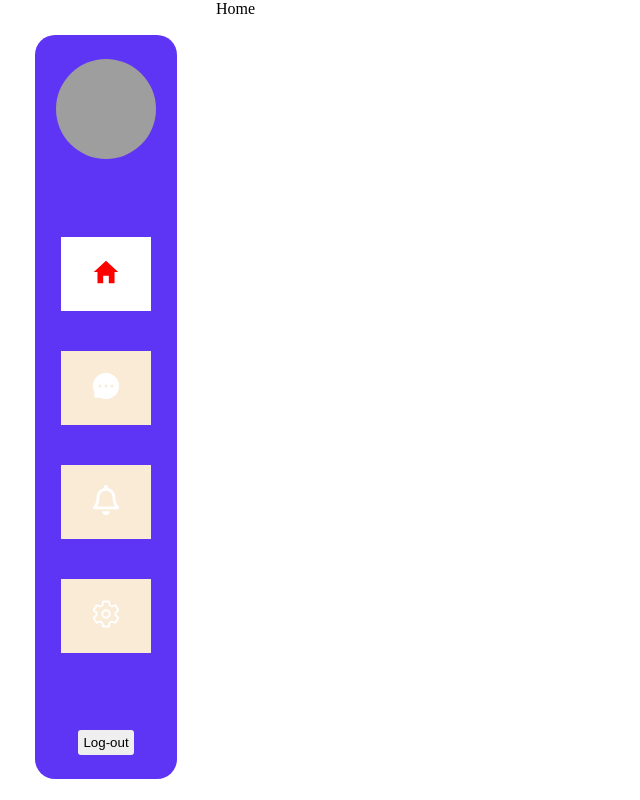
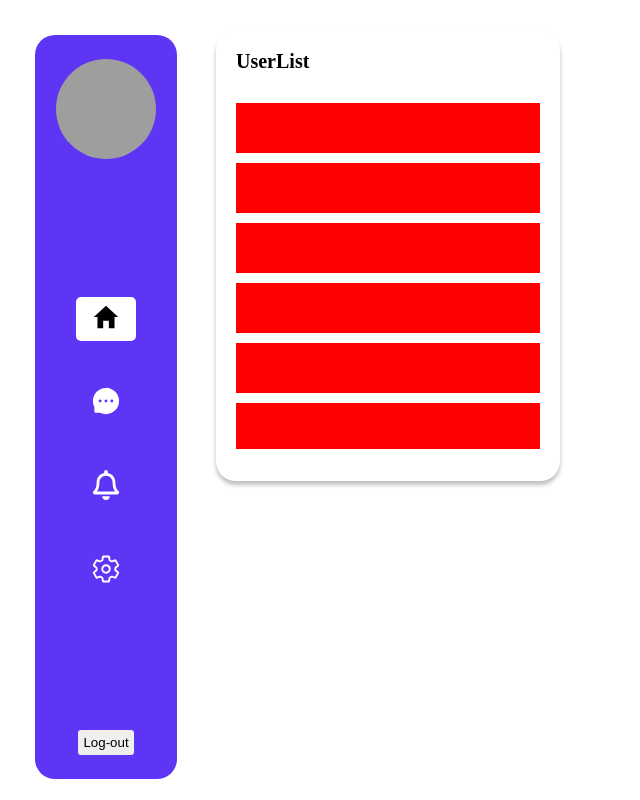
Before and after one commit to Web-Tushar/Alap_chating-app, a React (Vite) app: page /Home in a window 1280 px wide. Shown: the whole page, without its empty margins (0-640 px from the left). Built offline with nearby package versions, Linux system fonts and the light colour scheme; grey boxes are pictures that could not be loaded.

Commit message:
modal add

```diff
--- a/package.json
+++ b/package.json
@@ -14,10 +14,12 @@
     "@emotion/styled": "^11.11.5",
     "@fontsource/roboto": "^5.0.13",
     "@mui/material": "^5.15.15",
+    "formik": "^2.4.6",
     "react": "^18.2.0",
     "react-dom": "^18.2.0",
     "react-icons": "^5.2.1",
-    "react-router-dom": "^6.23.0"
+    "react-router-dom": "^6.23.0",
+    "yup": "^1.4.0"
   },
   "devDependencies": {
     "@types/react": "^18.2.66",
--- /dev/null
+++ b/src/components/home/UserList.jsx
@@ -0,0 +1,30 @@
+import React from 'react'
+import './homepage.css'
+import CardHeading from '../../utilites/CardHeading'
+
+const UserList = () => {
+  return (
+    <div className="box">
+     <CardHeading text="UserList"/>
+          <div className='useritembox'>
+               <div className="useritem"></div>
+               <div className="useritem"></div>
+               <div className="useritem"></div>
+               <div className="useritem"></div>
+               <div className="useritem"></div>
+               <div className="useritem"></div>
+               <div className="useritem"></div>
+               <div className="useritem"></div>
+               <div className="useritem"></div>
+               <div className="useritem"></div>
+               <div className="useritem"></div>
+               <div className="useritem"></div>
+
+
+
+          </div>
+    </div>
+  )
+}
+
+export default UserList
--- /dev/null
+++ b/src/components/home/homepage.css
@@ -0,0 +1,51 @@
+.box{
+     width: 344px;
+     height: 451px;
+     border-radius: 20px;
+     background: #FFF;
+     box-shadow: 0px 4px 4px 0px rgba(0, 0, 0, 0.25);
+     padding: 20px;
+}
+
+.useritembox{
+     margin-top: 30px;
+     overflow-y: scroll;
+     /* display: flex;
+     flex-direction: column;
+     column-gap: 30px; */
+     height: 346px;
+}
+
+.useritem{
+     width: 100%;
+     background-color: red;
+     height: 50px;
+     margin-bottom: 10px;
+
+}
+/* =======scrolbar style here==== */
+/* width */
+::-webkit-scrollbar {
+     width: 20px;
+   }
+
+   /* Track */
+   ::-webkit-scrollbar-track {
+     box-shadow: inset 1 1 54px grey;
+     border-radius: 10px;
+     margin-left: 5px;
+
+   }
+
+   /* Handle */
+   ::-webkit-scrollbar-thumb {
+     background: rgb(218, 190, 190);
+     border-radius: 10px;
+   }
+
+   /* Handle on hover */
+   ::-webkit-scrollbar-thumb:hover {
+     background: #11d864;
+   }
+
+/* =======scrolbar style here==== */
--- a/src/components/layouts/layout.css
+++ b/src/components/layouts/layout.css
@@ -56,11 +56,11 @@
 
 }
 .nsidebarlist li a.active svg{
-color: red;
+    color: black;
 }
 
 .nsidebarlist li a{
      display: inline-block;
-     background-color: antiquewhite;
-     padding: 20px 30px;
+     padding: 5px 15px;
+     border-radius: 5px;
 }
--- a/src/index.css
+++ b/src/index.css
@@ -10,3 +10,10 @@ ol,ul{
 a{
   text-decoration: none;
 }
+.cardheading{
+     color: #000;
+     font-family: Poppins;
+     font-size: 20px;
+     font-weight: 600;
+     line-height: normal;
+}
--- a/src/pages/auth/Login.jsx
+++ b/src/pages/auth/Login.jsx
@@ -14,6 +14,9 @@ import programming from '../../assets/images/programming.webp';
 import "./auth.css";
 import InputBox from '../../utilites/InputBox';
 import { Link } from 'react-router-dom';
+import { useFormik } from 'formik';
+import * as Yup from 'yup';
+import loginvalidation from '../../validation/LoginValidation';
 // import { red } from '@mui/material/colors';
 
 
@@ -53,6 +56,27 @@ const Loginheading = styled(Typography)({
 
 
 const Login = () => {
+
+  const [open, setOpen] = React.useState(false);
+  const handleOpen = () => setOpen(true);
+  const handleClose = () => setOpen(false);
+
+  const initialValues ={
+      email: '',
+      password: '',
+  }
+
+  const formik = useFormik({
+    initialValues: initialValues,
+    validationSchema: loginvalidation,
+
+    onSubmit: (values,actions )=> {
+      console.log(values);
+      actions.resetForm();
+      // alert(JSON.stringify(values, null, 2));
+    },
+
+  });
   return (
     <Box sx={{ flexGrow: 1 }}>
     <Grid container spacing={0}>
@@ -63,13 +87,40 @@ const Login = () => {
             </Loginheading>
             <Images source={LoginwithGoogle} alt="google" className="LoginwithGoogle"/>
 
-              <div className='inputbox'>
-                  <InputBox variant="standard" placeholder="enter your email"/>
-                  <InputBox variant="standard" placeholder="Enter your password"/>
-              </div>
-              <BootstrapButton variant="contained" disableRipple>
-                  Login to Continue
-              </BootstrapButton>
+            <form onSubmit={formik.handleSubmit} action="">
+                <div className='inputbox'>
+                  <div>
+                      <InputBox
+                          type='email'
+                          name='email'
+                          value={formik.values.email}
+                          id='email'
+                          onChange={formik.handleChange}
+                          variant="standard"
+                          placeholder="enter your email"/>
+                          {formik.touched.email && formik.errors.email ? (
+                          <div style={{color:"red"}}>{formik.errors.email}</div>
+                        ) : null}
+                  </div>
+                        <div>
+                          <InputBox
+                          type="password"
+                          name="password"
+                          value={formik.values.password}
+                          id="password"
+                          onChange={formik.handleChange}
+                          variant="standard"
+                          placeholder="Enter your password"/>
+                          {formik.touched.password && formik.errors.password ? (
+                          <div style={{color:"red"}}>{formik.errors.password}</div>
+                        ) : null}
+                        </div>
+                </div>
+                <BootstrapButton type='submit' variant="contained" disableRipple>
+                    Login to Continue
+                </BootstrapButton>
+
+            </form>
               <div style={{marginTop:"35px"}}>
                 <span style={{color: "#03014C",
                   fontSize:"13.338px",
@@ -77,6 +128,7 @@ const Login = () => {
                   Don’t have an account ?
                 <Link to="/Registration" style={{color:"#EA6C00"}} >Sign up</Link>
                 </span>
+                <p onClick={handleOpen} >forget password?</p>
 
               </div>
         </div>
@@ -92,6 +144,22 @@ const Login = () => {
         </div>
       </Grid>
     </Grid>
+
+    <Modal
+        open={open}
+        onClose={handleClose}
+        aria-labelledby="modal-modal-title"
+        aria-describedby="modal-modal-description"
+      >
+        <Box sx={style}>
+          <Typography id="modal-modal-title" variant="h6" component="h2">
+            Text in a modal
+          </Typography>
+          <Typography id="modal-modal-description" sx={{ mt: 2 }}>
+            Duis mollis, est non commodo luctus, nisi erat porttitor ligula.
+          </Typography>
+        </Box>
+      </Modal>
   </Box>
   )
 }
--- a/src/pages/home/Home.jsx
+++ b/src/pages/home/Home.jsx
@@ -1,8 +1,11 @@
 import React from 'react'
+import UserList from '../../components/home/UserList'
 
 const Home = () => {
   return (
-    <div>Home</div>
+    <div style={{marginTop:"30px"}}>
+       <UserList/>
+    </div>
   )
 }
 
--- /dev/null
+++ b/src/utilites/CardHeading.jsx
@@ -0,0 +1,9 @@
+import React from 'react'
+
+const CardHeading = ({text}) => {
+  return (
+    <h3 className='cardheading'>{text}</h3>
+  )
+}
+
+export default CardHeading
--- a/src/utilites/InputBox.jsx
+++ b/src/utilites/InputBox.jsx
@@ -1,9 +1,9 @@
 import { TextField } from '@mui/material'
 import React from 'react'
 
-const InputBox = ({variant,placeholder,className}) => {
+const InputBox = ({variant,placeholder,className,id, name,type,value,onChange}) => {
   return (
-     <TextField fullWidth className={className} id="standard-basic" label={placeholder} variant={variant} />
+     <TextField fullWidth className={className} name={name} type={type} id={id} label={placeholder} variant={variant}value={value} onChange={onChange}  />
   )
 }
 
--- /dev/null
+++ b/src/validation/LoginValidation.jsx
@@ -0,0 +1,21 @@
+import React from 'react'
+import * as Yup from 'yup';
+
+
+const emailregex =     /^(([^<>()[\]\\.,;:\s@\"]+(\.[^<>()[\]\\.,;:\s@\"]+)*)|(\".+\"))@((\[[0-9]{1,3}\.[0-9]{1,3}\.[0-9]{1,3}\.[0-9]{1,3}\])|(([a-zA-Z\-0-9]+\.)+[a-zA-Z]{2,}))$/
+
+  const loginvalidation = Yup.object({
+
+     email: Yup.string()
+           .email('Invalid email address')
+           .matches(emailregex, 'regex check korlam')
+           .required('pleas enter your email'),
+    password: Yup.string()
+            .max(10, 'Must be 10 characters or less')
+            .min(8, 'Must be 8 characters deta hobe ')
+            .required('pleas enter your password'),
+
+   })
+
+
+export default loginvalidation
```
Also changed, not shown: src/assets/images/3426526.jpg (added), 1 other file (tests, documents, lock files or other folders).
